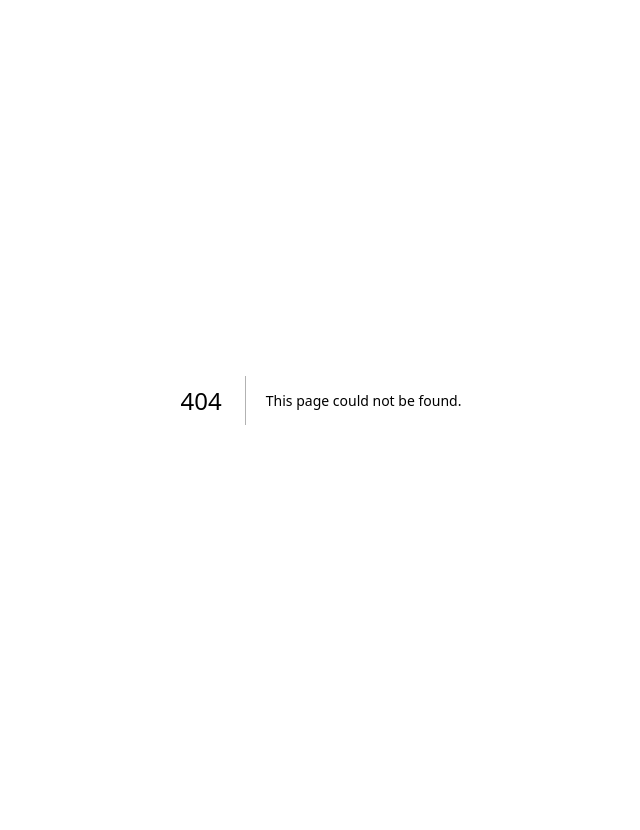
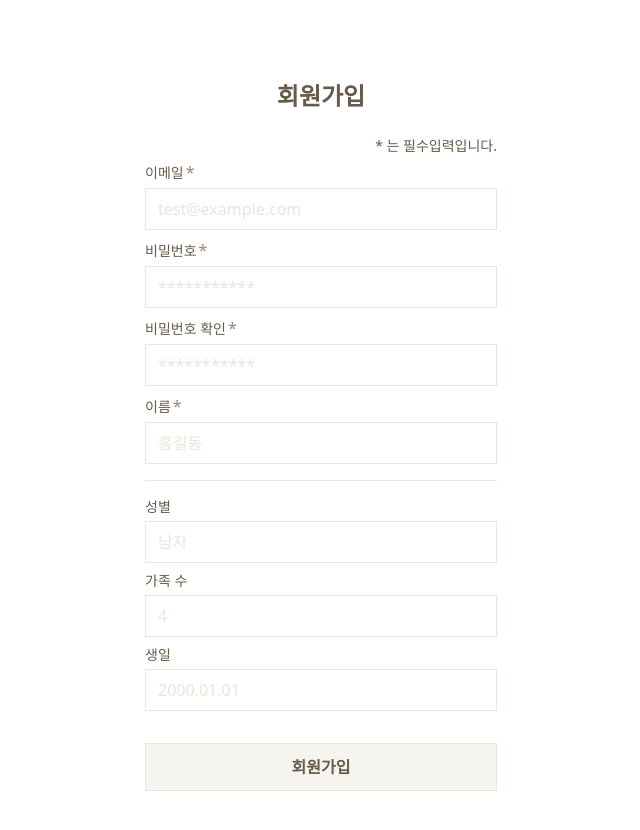
Before and after one commit to Team-Sttock/FE, a Next.js app: page /register in a window 1280 px wide. Before the commit this address had no page. Shown: the top 830 px of the page, without its empty margins (319-959 px from the left). Before the commit the page ends 800 px from the top, so only its background shows below. Built offline with nearby package versions, Linux system fonts and the light colour scheme.

Commit message:
feat: 기본 디자인 구성

```diff
--- /dev/null
+++ b/pages/register.tsx
@@ -0,0 +1,142 @@
+import { Noto_Sans } from 'next/font/google'
+import { type PropsWithChildren } from 'react'
+import { useForm } from 'react-hook-form'
+
+import Button from '@/features/common/components/Button'
+import Input from '@/features/common/components/Input'
+import { classNames } from '@/features/common/utils/classNames'
+
+const NotoSans = Noto_Sans({
+  weight: ['500', '400'],
+  subsets: ['latin'],
+})
+
+export default function Page() {
+  const {
+    register,
+    formState: { errors },
+    handleSubmit,
+  } = useForm<{
+    login_id: string
+    email: string
+    password: string
+    password_check: string
+    name: string
+    gender_cd: 1 | 2
+    family_num: number
+    birthday: Date
+  }>({
+    mode: 'onChange',
+  })
+
+  const onSubmit = () => {}
+
+  const onError = () => {}
+
+  return (
+    <div className="w-full max-w-sm m-auto px-4">
+      <header className="pt-20 pb-6">
+        <h1
+          className={classNames(
+            'text-center text-2xl text-dark-brown font-semibold ',
+            NotoSans.className
+          )}
+        >
+          회원가입
+        </h1>
+      </header>
+      <main className="pb-16">
+        <p className="text-right text-sm text-dark-brown pb-1">
+          * 는 필수입력입니다.
+        </p>
+        <form onSubmit={handleSubmit(onSubmit, onError)}>
+          <div className="space-y-2">
+            <InputLabel label="이메일" required>
+              <Input
+                {...register('login_id', {})}
+                errorMessage={errors.login_id?.message}
+                placeholder="test@example.com"
+              ></Input>
+            </InputLabel>
+            <InputLabel label="비밀번호" required>
+              <Input
+                {...register('password', {})}
+                errorMessage={errors.password?.message}
+                type="password"
+                placeholder="***********"
+              ></Input>
+            </InputLabel>
+            <InputLabel label="비밀번호 확인" required>
+              <Input
+                {...register('password_check', {})}
+                errorMessage={errors.password_check?.message}
+                type="password"
+                placeholder="***********"
+              ></Input>
+            </InputLabel>
+            <InputLabel label="이름" required>
+              <Input
+                {...register('name', {})}
+                errorMessage={errors.name?.message}
+                placeholder="홍길동"
+              ></Input>
+            </InputLabel>
+          </div>
+          <hr className="my-4 bg-dark-brown"></hr>
+          <div className="space-y-2">
+            <InputLabel label="성별">
+              <Input
+                {...register('gender_cd', {})}
+                errorMessage={errors.gender_cd?.message}
+                placeholder="남자"
+              ></Input>
+            </InputLabel>
+            <InputLabel label="가족 수">
+              <Input
+                {...register('family_num', {})}
+                errorMessage={errors.family_num?.message}
+                placeholder="4"
+              ></Input>
+            </InputLabel>
+            <InputLabel label="생일">
+              <Input
+                {...register('birthday', {})}
+                errorMessage={errors.family_num?.message}
+                placeholder="2000.01.01"
+              ></Input>
+            </InputLabel>
+          </div>
+          <div className="mt-8">
+            <Button className="h-12 w-full">회원가입</Button>
+          </div>
+        </form>
+      </main>
+    </div>
+  )
+}
+
+interface InputLabelProps {
+  label: string
+  errorMessage?: string
+  required?: boolean
+}
+
+function InputLabel({
+  children,
+  label,
+  required,
+  errorMessage,
+}: PropsWithChildren<InputLabelProps>) {
+  return (
+    <div>
+      <p className="text-sm text-dark-brown pb-1">
+        {label}
+        {required && (
+          <span className="text-light-brown text-base pl-0.5">*</span>
+        )}
+      </p>
+      {children}
+      {errorMessage}
+    </div>
+  )
+}
```
